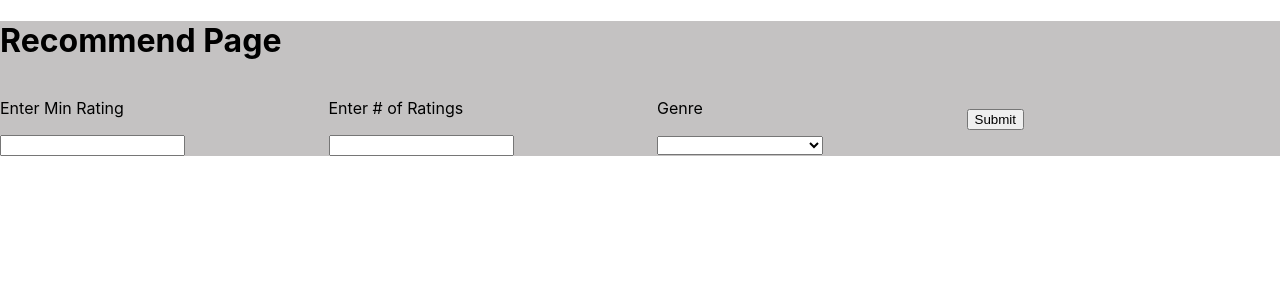
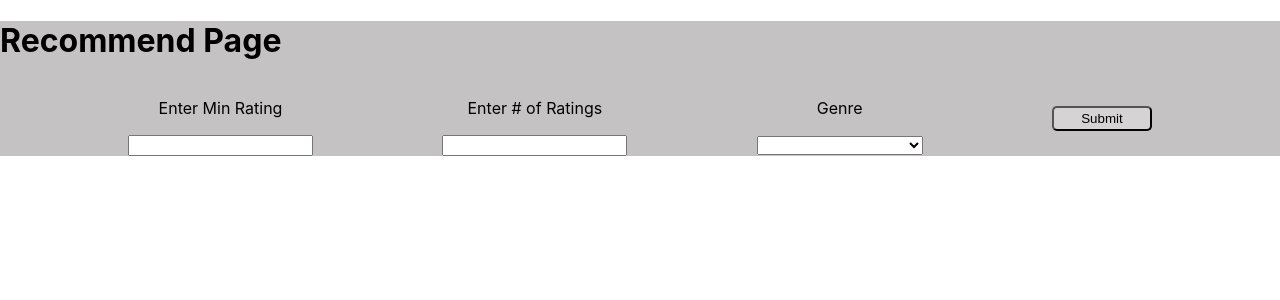
Before and after one commit to timcode55/podnext, a Next.js app: page /podcasts/recommend in a window 1280 px wide. Shown: the top 300 px of the page. Built offline with nearby package versions, Linux system fonts and the light colour scheme.

Commit message:
Fix top menu

```diff
--- a/components/filter.js
+++ b/components/filter.js
@@ -5,14 +5,13 @@ import { useState, useContext } from "react";
 import axios from "axios";
 
 const Filter = (props) => {
-  console.log(props, "PROPS IN FILTER FROM GSSP");
   const [rating, setRating] = useState("");
   const [numberRatings, setNumberRatings] = useState("");
   const [topPodcasts, setTopPodcasts] = useState(null);
   const [genre, setGenre] = useState("AI & Data Science");
   const [loader, setLoader] = useState(true);
   const podcastCtx = useContext(PodcastContext);
-  console.log(podcastCtx, "PODCASTCTX IN FILTER");
+  // console.log(podcastCtx, "PODCASTCTX IN FILTER");
 
   const handleRatingInput = (e) => {
     e.preventDefault();
@@ -48,7 +47,7 @@ const Filter = (props) => {
           },
         }
       );
-      console.log(topPods, "topPods");
+      // console.log(topPods, "topPods");
       const result = topPods.data.data.sort((a, b) => {
         return b.rating - a.rating;
       });
--- a/components/filter.module.css
+++ b/components/filter.module.css
@@ -1,6 +1,20 @@
+.filterContainer {
+  display: flex;
+  justify-content: center;
+}
+
 .formWrapper {
   display: flex;
   justify-content: space-between;
   align-items: center;
   width: 80vw;
+  text-align: center;
 }
+
+.filterButton {
+  background: rgb(213, 211, 211);
+  width: 100px;
+  height: 25px;
+  border-radius: 5px;
+  align-self: flex-end;
+}
--- a/components/podList.js
+++ b/components/podList.js
@@ -6,7 +6,7 @@ import PodcastContext from "../store/podcastContext";
 const PodList = (props) => {
   const [podcasts, setPodcasts] = useState(props.podcasts);
   const PodcastCtx = useContext(PodcastContext);
-  console.log(PodcastCtx, "PODCASTCTX IN PODLIST");
+  // console.log(PodcastCtx, "PODCASTCTX IN PODLIST");
   return (
     <div className={classes.outerContainer}>
       <div className={classes.container}>
```
Also changed, not shown: pages/podcasts/index.js (+4 -5 lines).
